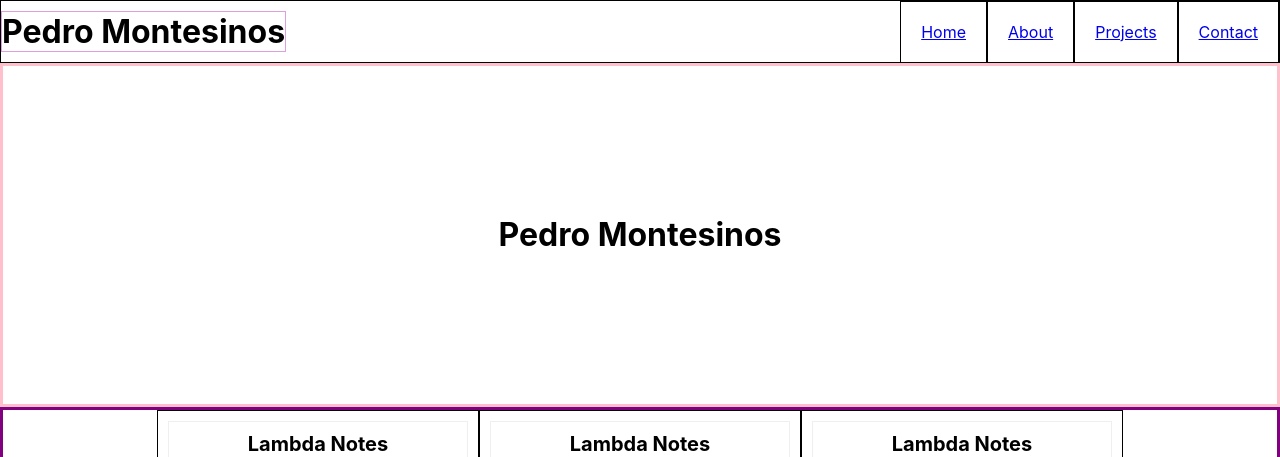
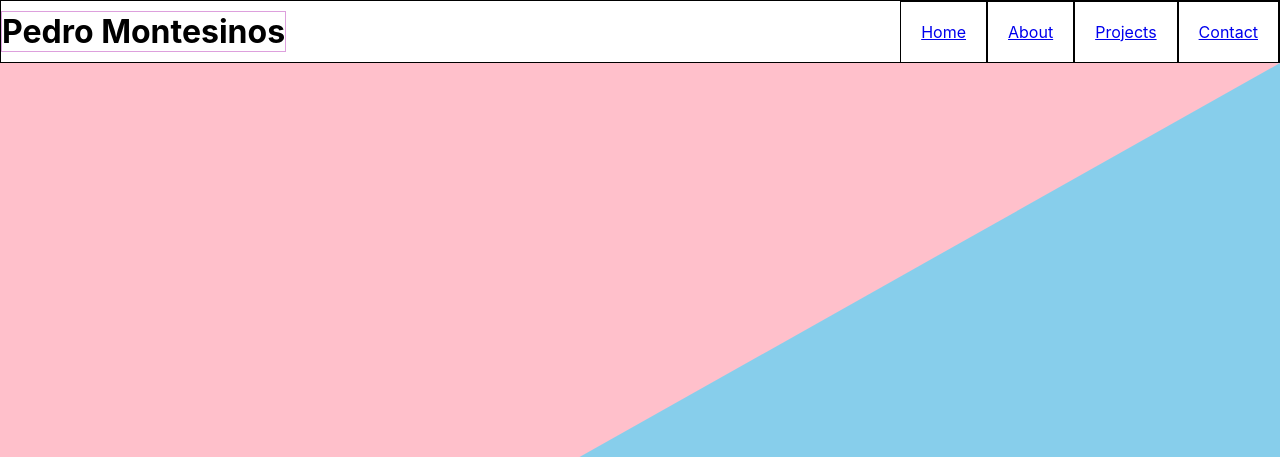
Before and after one commit to pedrolmr/my-portfolio, a React (Create React App) app: page / in a window 1280 px wide. Shown: the top 457 px of the page. Built offline with nearby package versions, Linux system fonts and the light colour scheme.

Commit message:
installed sass and currently working on the homepage

```diff
--- a/package.json
+++ b/package.json
@@ -3,6 +3,7 @@
   "version": "0.1.0",
   "private": true,
   "dependencies": {
+    "node-sass": "^4.11.0",
     "react": "^16.6.0",
     "react-dom": "^16.6.0",
     "react-router-dom": "^4.3.1",
--- a/src/App.css
+++ b/src/App.css
@@ -43,10 +43,19 @@
   border: 1px solid #efefef
 }
 
-.home-page header{
-  border:3px solid pink;
-  padding:10% 0;
+.home-page .header{
+  height:90vh;
+  background-color:skyblue;
   text-align:center;
+  -webkit-clip-path: polygon(0 0, 100% 0, 100% 91%, 0 100%);
+  clip-path: polygon(0 0, 100% 0, 100% 91%, 0 100%);
+}
+.home-page .header .divider{
+  width:100vw;
+  height: 100%;
+  background-color:pink;
+  -webkit-clip-path: polygon(0 0, 100% 0, 0 100%, 0 100%);
+clip-path: polygon(0 0, 100% 0, 0 100%, 0 100%);
 }
 .footer{
   padding: 20px 0;
--- a/src/components/HomePage.js
+++ b/src/components/HomePage.js
@@ -4,9 +4,10 @@ import ProjectList from './ProjectList'
 const HomePage = (props) => {
     return(
         <div className="home-page">
-            <header>
-                <h1>Pedro Montesinos</h1>
-            </header>
+            <div className="header">
+                <div className="divider">
+                </div>
+            </div>
             <ProjectList projects={props.data}/>
         </div>
     );
```
Also changed, not shown: 1 other file (tests, documents, lock files or other folders).
